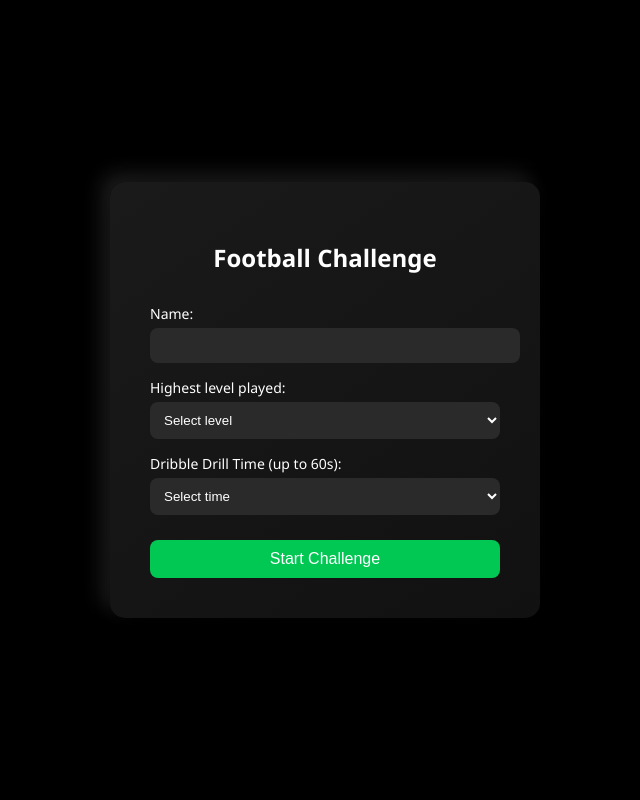
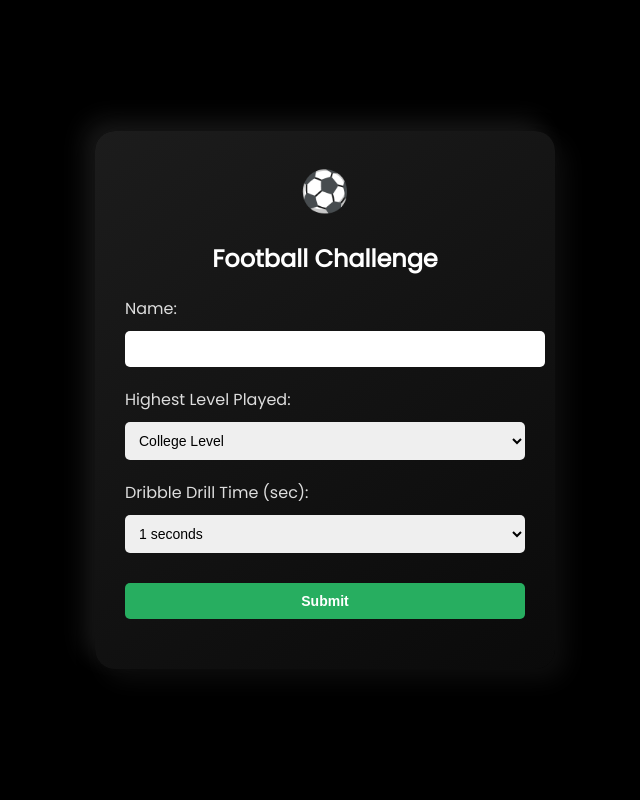
Before and after one commit to Marshii30/Football-Challenge, a Flask app: page / in a window 1280 px wide. Shown: the whole page, without its empty margins (315-955 px from the left). Run offline with Flask 3, Linux system fonts and the light colour scheme.

Commit message:
Updated index and challenge pages with 3D login box and animations

```diff
--- a/templates/index.html
+++ b/templates/index.html
@@ -2,99 +2,114 @@
 <html lang="en">
 <head>
   <meta charset="UTF-8">
-    <title>Football Challenge Login</title>
+  <title>Football Challenge</title>
+  <link href="https://fonts.googleapis.com/css2?family=Poppins&display=swap" rel="stylesheet">
   <style>
     body {
       margin: 0;
-            padding: 0;
+      font-family: 'Poppins', sans-serif;
       background-color: #000;
-            font-family: 'Segoe UI', sans-serif;
-            color: white;
       display: flex;
+      align-items: center;
       justify-content: center;
-            align-items: center;
       height: 100vh;
     }
 
     .form-container {
-            background: linear-gradient(145deg, #1a1a1a, #111);
-            border-radius: 15px;
-            box-shadow: 8px 8px 20px #000, -8px -8px 20px #1f1f1f;
-            padding: 40px;
-            width: 350px;
-            transition: transform 0.3s, box-shadow 0.3s;
+      background: linear-gradient(145deg, #1c1c1c, #0a0a0a);
+      padding: 30px;
+      border-radius: 20px;
+      box-shadow: 10px 10px 25px #0e0e0e, -10px -10px 25px #1a1a1a;
+      width: 90%;
+      max-width: 400px;
+      transition: transform 0.3s ease;
     }
 
     .form-container:hover {
       transform: scale(1.03);
-            box-shadow: 12px 12px 24px #000, -12px -12px 24px #1f1f1f;
     }
 
-        h2 {
+    .form-container h2 {
       text-align: center;
-            margin-bottom: 30px;
-            font-weight: bold;
+      color: #fff;
     }
 
-        label {
-            display: block;
-            margin-top: 15px;
+    .form-container label {
+      color: #ddd;
+    }
+
+    .form-container input,
+    .form-container select {
+      width: 100%;
+      padding: 10px;
+      margin-top: 10px;
+      margin-bottom: 20px;
+      border-radius: 5px;
+      border: none;
       font-size: 14px;
     }
 
-        input, select {
-            width: 100%;
-            padding: 10px;
-            margin-top: 5px;
-            border: none;
-            border-radius: 8px;
-            background: #2a2a2a;
+    .form-container input[type="submit"] {
+      background: #27ae60;
       color: white;
+      font-weight: bold;
+      cursor: pointer;
+      transition: all 0.3s ease;
     }
 
-        button {
-            margin-top: 25px;
-            width: 100%;
-            padding: 10px;
-            background-color: #00c853;
-            color: white;
-            border: none;
-            border-radius: 8px;
-            cursor: pointer;
-            font-size: 16px;
+    .form-container input[type="submit"]:hover {
+      background: #2ecc71;
+      transform: scale(1.05);
+      box-shadow: 0 0 10px #2ecc71;
     }
 
-        button:hover {
-            background-color: #00e676;
+    .logo {
+      font-size: 40px;
+      text-align: center;
+      margin-bottom: 20px;
+      color: #2ecc71;
+    }
+
+    @media (max-width: 480px) {
+      .form-container {
+        padding: 20px;
+      }
     }
   </style>
 </head>
 <body>
+
   <div class="form-container">
-        <form action="/challenge" method="get">
+    <div class="logo">⚽</div>
     <h2>Football Challenge</h2>
+    <form action="/submit" method="POST" onsubmit="playSound()">
       <label for="name">Name:</label>
-            <input type="text" name="name" id="name" required>
+      <input type="text" name="name" required>
 
-            <label for="level">Highest level played:</label>
-            <select name="level" id="level" required>
-                <option value="" disabled selected>Select level</option>
+      <label for="level">Highest Level Played:</label>
+      <select name="level" required>
         <option value="College Level">College Level</option>
         <option value="District Level">District Level</option>
         <option value="State Level">State Level</option>
         <option value="National Level">National Level</option>
       </select>
 
-            <label for="dribble_speed">Dribble Drill Time (up to 60s):</label>
-            <select name="dribble_speed" id="dribble_speed" required>
-                <option value="" disabled selected>Select time</option>
+      <label for="dribble_speed">Dribble Drill Time (sec):</label>
+      <select name="dribble_speed" required>
         {% for i in range(1, 61) %}
-                    <option value="{{ i }}s">{{ i }} seconds</option>
+          <option value="{{ i }}">{{ i }} seconds</option>
         {% endfor %}
       </select>
 
-            <button type="submit">Start Challenge</button>
+      <input type="submit" value="Submit">
     </form>
   </div>
+
+  <audio id="click-sound" src="https://www.soundjay.com/buttons/sounds/button-29.mp3"></audio>
+  <script>
+    function playSound() {
+      document.getElementById('click-sound').play();
+    }
+  </script>
 </body>
 </html>
```
Also changed, not shown: templates/challenge.html (+19 -13 lines). Lines whose indentation alone changed are shown as unchanged.
